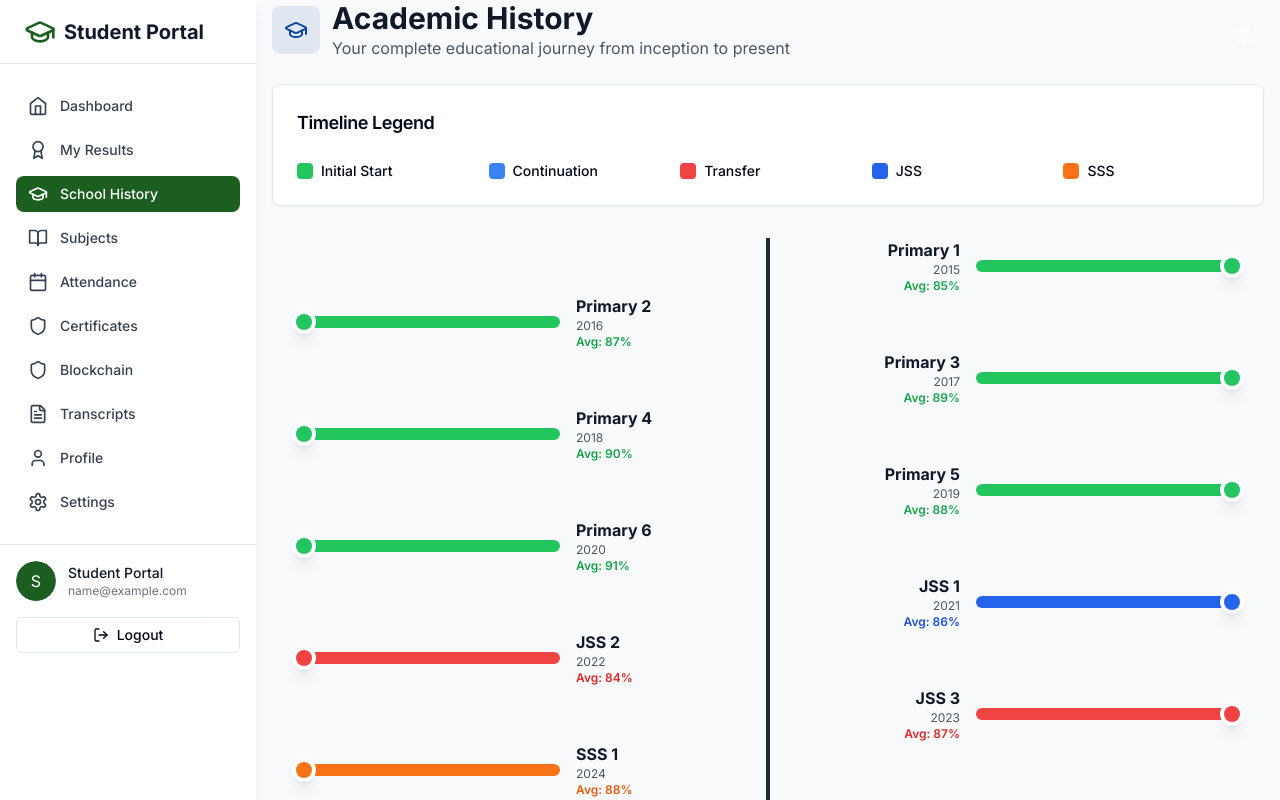
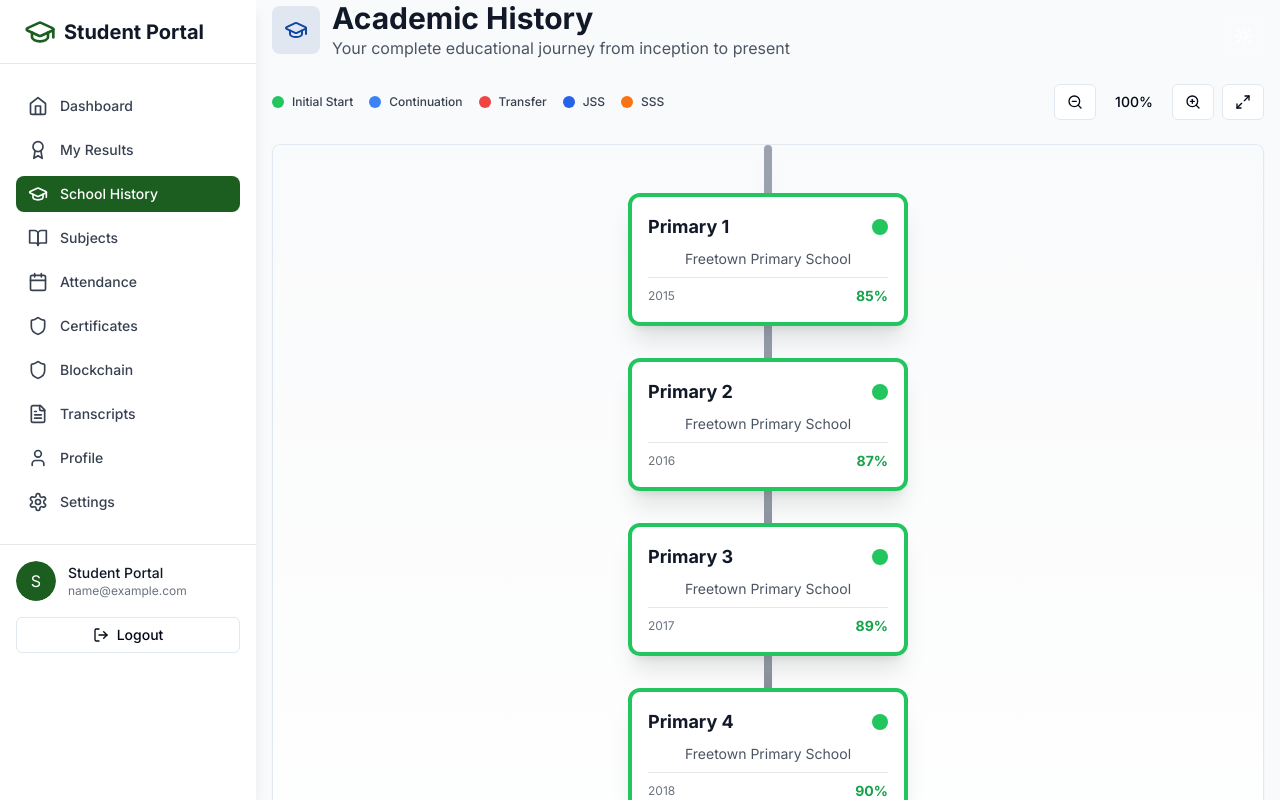
Before and after one commit to PeeapDev/sis, a Next.js app: page /student/history in a window 1280 px wide. Built offline with nearby package versions, Linux system fonts and the light colour scheme; sample sign-in values are in the browser's storage.

Commit message:
Redesign academic timeline as vertical tree with zoom controls, compact cards, and better visual flow

```diff
--- a/components/student/academic-timeline.tsx
+++ b/components/student/academic-timeline.tsx
@@ -4,7 +4,7 @@ import { useState } from 'react'
 import { motion, AnimatePresence } from 'framer-motion'
 import { Card, CardContent, CardDescription, CardHeader, CardTitle } from '@/components/ui/card'
 import { Button } from '@/components/ui/button'
-import { X, Award, Calendar, MapPin, BookOpen, TrendingUp, Users } from 'lucide-react'
+import { X, Award, Calendar, MapPin, BookOpen, TrendingUp, Users, ZoomIn, ZoomOut, Maximize2 } from 'lucide-react'
 
 type StageType = 'start' | 'continuation' | 'transfer' | 'jss' | 'sss'
 
@@ -217,85 +217,151 @@ const mockAcademicHistory: AcademicStage[] = [
 
 export function AcademicTimeline() {
   const [selectedStage, setSelectedStage] = useState<AcademicStage | null>(null)
+  const [zoom, setZoom] = useState(1)
+
+  const handleZoomIn = () => setZoom(prev => Math.min(prev + 0.2, 2))
+  const handleZoomOut = () => setZoom(prev => Math.max(prev - 0.2, 0.5))
+  const handleResetZoom = () => setZoom(1)
 
   return (
-    <div className="space-y-8">
+    <div className="space-y-6">
+      {/* Controls Bar */}
+      <div className="flex items-center justify-between">
         {/* Legend */}
-      <Card>
-        <CardHeader>
-          <CardTitle className="text-lg">Timeline Legend</CardTitle>
-        </CardHeader>
-        <CardContent>
-          <div className="grid grid-cols-2 md:grid-cols-5 gap-4">
+        <div className="flex flex-wrap items-center gap-4">
           {Object.entries(stageColors).map(([key, value]) => (
             <div key={key} className="flex items-center gap-2">
-                <div className={`w-4 h-4 rounded ${value.bg}`}></div>
-                <span className="text-sm font-medium">{value.label}</span>
+              <div className={`w-3 h-3 rounded-full ${value.bg}`}></div>
+              <span className="text-xs font-medium text-gray-700 dark:text-gray-300">{value.label}</span>
             </div>
           ))}
         </div>
-        </CardContent>
-      </Card>
 
-      {/* Timeline Tree */}
-      <div className="relative">
-        {/* Vertical Center Line */}
-        <div className="absolute left-1/2 top-0 bottom-0 w-1 bg-gray-800 dark:bg-gray-200 transform -translate-x-1/2 z-0"></div>
+        {/* Zoom Controls */}
+        <div className="flex items-center gap-2">
+          <Button variant="outline" size="sm" onClick={handleZoomOut} disabled={zoom <= 0.5}>
+            <ZoomOut className="h-4 w-4" />
+          </Button>
+          <span className="text-sm font-medium min-w-[60px] text-center">{Math.round(zoom * 100)}%</span>
+          <Button variant="outline" size="sm" onClick={handleZoomIn} disabled={zoom >= 2}>
+            <ZoomIn className="h-4 w-4" />
+          </Button>
+          <Button variant="outline" size="sm" onClick={handleResetZoom}>
+            <Maximize2 className="h-4 w-4" />
+          </Button>
+        </div>
+      </div>
+
+      {/* Timeline Tree Container */}
+      <Card className="overflow-hidden">
+        <CardContent className="p-0">
+          <div className="overflow-auto max-h-[800px] bg-gradient-to-b from-gray-50 to-white dark:from-gray-900 dark:to-gray-800">
+            <div
+              className="relative py-12 px-8 min-h-[600px]"
+              style={{
+                transform: `scale(${zoom})`,
+                transformOrigin: 'top center',
+                transition: 'transform 0.3s ease'
+              }}
+            >
+              {/* Vertical Trunk Line */}
+              <div className="absolute left-1/2 top-0 bottom-0 w-2 bg-gradient-to-b from-gray-400 to-gray-600 dark:from-gray-600 dark:to-gray-400 transform -translate-x-1/2 rounded-full shadow-lg"></div>
 
               {/* Timeline Stages */}
-        <div className="space-y-0">
+              <div className="relative space-y-8">
                 {mockAcademicHistory.map((stage, index) => {
                   const color = stageColors[stage.type]
-            const isLeft = index % 2 === 0
+                  const prevStage = index > 0 ? mockAcademicHistory[index - 1] : null
+                  const isTransfer = stage.type === 'transfer'
+                  const isNewLevel = prevStage && stage.level !== prevStage.level
 
                   return (
                     <motion.div
                       key={stage.id}
-                initial={{ opacity: 0, x: isLeft ? -50 : 50 }}
-                animate={{ opacity: 1, x: 0 }}
-                transition={{ duration: 0.5, delay: index * 0.1 }}
+                      initial={{ opacity: 0, scale: 0.8 }}
+                      animate={{ opacity: 1, scale: 1 }}
+                      transition={{ duration: 0.4, delay: index * 0.05 }}
                       className="relative"
                     >
-                {/* Stage Node */}
-                <div className={`flex items-center ${isLeft ? 'justify-end pr-8' : 'justify-start pl-8'}`}>
+                      {/* Branch Line */}
+                      <div className="absolute left-1/2 top-1/2 transform -translate-y-1/2 -translate-x-1/2 z-0">
+                        <div className={`${color.bg} h-1 w-32 rounded-full shadow-md`}></div>
+                      </div>
+
+                      {/* Stage Card */}
+                      <div className="relative flex items-center justify-center">
                         <motion.button
-                    whileHover={{ scale: 1.05 }}
+                          whileHover={{ scale: 1.08, y: -4 }}
                           whileTap={{ scale: 0.95 }}
                           onClick={() => setSelectedStage(stage)}
-                    className={`relative z-10 group ${isLeft ? 'text-right' : 'text-left'}`}
+                          className={`relative z-10 ${color.border} border-4 rounded-xl p-4 min-w-[280px] shadow-xl
+                            bg-white dark:bg-gray-800 hover:shadow-2xl transition-all duration-300 group`}
                         >
-                    {/* Horizontal Bar */}
-                    <div className={`flex items-center gap-4 ${isLeft ? 'flex-row-reverse' : 'flex-row'}`}>
-                      <div className={`${color.bg} h-3 transition-all duration-300 group-hover:h-4 rounded-full ${
-                        isLeft ? 'w-48 md:w-64' : 'w-48 md:w-64'
-                      }`}></div>
+                          {/* Transfer Badge */}
+                          {isTransfer && (
+                            <div className="absolute -top-3 -right-3 bg-red-500 text-white text-xs font-bold px-3 py-1 rounded-full shadow-lg">
+                              TRANSFER
+                            </div>
+                          )}
 
-                      {/* Label */}
-                      <div className={`${isLeft ? 'text-right' : 'text-left'} min-w-[120px]`}>
-                        <p className="font-bold text-gray-900 dark:text-white">{stage.grade}</p>
-                        <p className="text-xs text-gray-600 dark:text-gray-400">{stage.year}</p>
+                          {/* New Level Badge */}
+                          {isNewLevel && !isTransfer && (
+                            <div className={`absolute -top-3 -right-3 ${color.bg} text-white text-xs font-bold px-3 py-1 rounded-full shadow-lg`}>
+                              NEW LEVEL
+                            </div>
+                          )}
+
+                          <div className="space-y-2">
+                            {/* Grade */}
+                            <div className="flex items-center justify-between">
+                              <h3 className="text-lg font-bold text-gray-900 dark:text-white">
+                                {stage.grade}
+                              </h3>
+                              <div className={`w-4 h-4 rounded-full ${color.bg}`}></div>
+                            </div>
+
+                            {/* School Name */}
+                            <p className="text-sm text-gray-600 dark:text-gray-400 truncate">
+                              {stage.schoolName}
+                            </p>
+
+                            {/* Year and Score */}
+                            <div className="flex items-center justify-between pt-2 border-t border-gray-200 dark:border-gray-700">
+                              <span className="text-xs text-gray-500 dark:text-gray-400">
+                                {stage.year}
+                              </span>
                               {stage.averageScore && (
-                          <p className={`text-xs font-semibold ${color.text}`}>
-                            Avg: {stage.averageScore}%
-                          </p>
+                                <span className={`text-sm font-bold ${color.text}`}>
+                                  {stage.averageScore}%
+                                </span>
                               )}
                             </div>
                           </div>
 
-                    {/* Center Node Circle */}
-                    <div className={`absolute top-1/2 ${isLeft ? 'right-0' : 'left-0'} transform -translate-y-1/2 ${
-                      isLeft ? 'translate-x-1/2' : '-translate-x-1/2'
-                    }`}>
-                      <div className={`w-6 h-6 rounded-full ${color.bg} border-4 border-white dark:border-gray-900
-                        group-hover:w-8 group-hover:h-8 transition-all duration-300 shadow-lg`}></div>
-                    </div>
+                          {/* Hover Effect */}
+                          <div className={`absolute inset-0 ${color.bg} opacity-0 group-hover:opacity-10 rounded-xl transition-opacity duration-300`}></div>
                         </motion.button>
                       </div>
+
+                      {/* Connecting Line to Next Stage */}
+                      {index < mockAcademicHistory.length - 1 && (
+                        <div className="absolute left-1/2 bottom-0 transform -translate-x-1/2 translate-y-full h-8 w-2 bg-gradient-to-b from-gray-400 to-transparent dark:from-gray-600 rounded-b-full"></div>
+                      )}
                     </motion.div>
                   )
                 })}
               </div>
+
+              {/* Tree Root */}
+              <div className="absolute left-1/2 bottom-0 transform -translate-x-1/2">
+                <div className="w-16 h-16 bg-gradient-to-br from-green-600 to-green-800 rounded-full shadow-2xl flex items-center justify-center">
+                  <span className="text-white font-bold text-xs">START</span>
                 </div>
+              </div>
+            </div>
+          </div>
+        </CardContent>
+      </Card>
 
       {/* Detail Modal */}
       <AnimatePresence>
```
Lines whose indentation alone changed are shown as unchanged.
